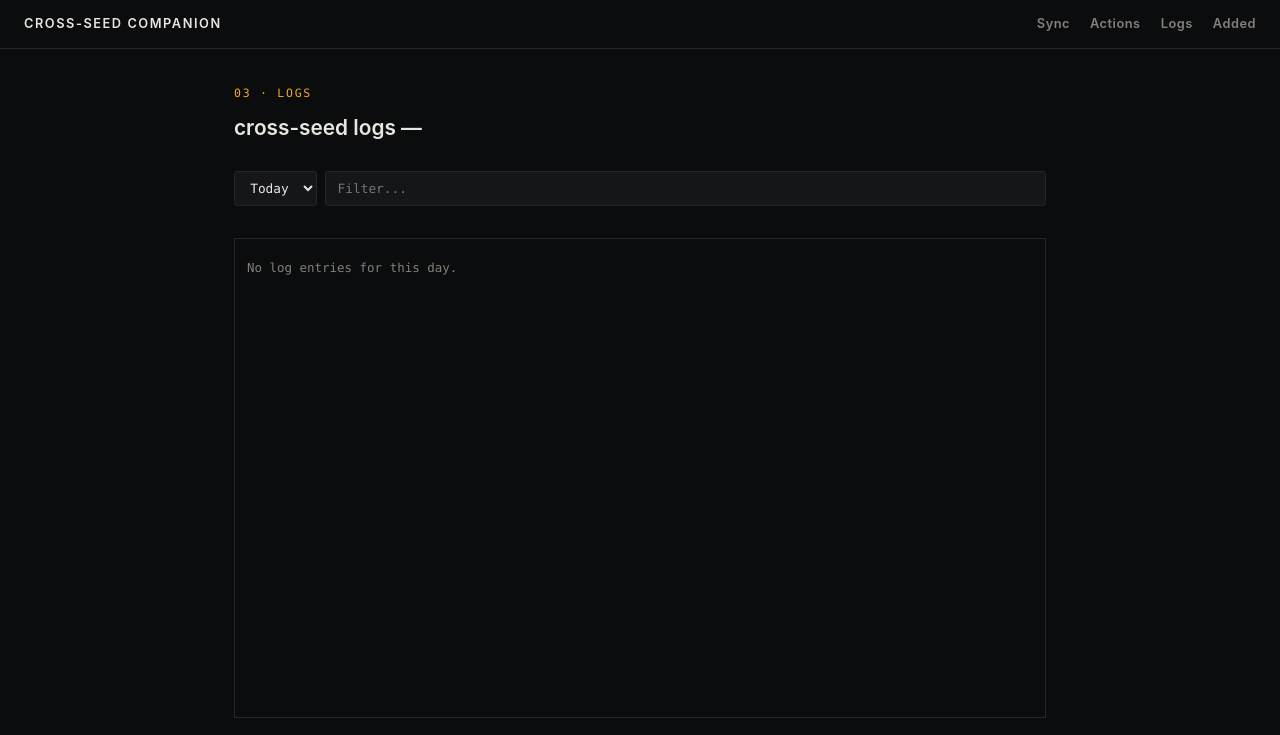
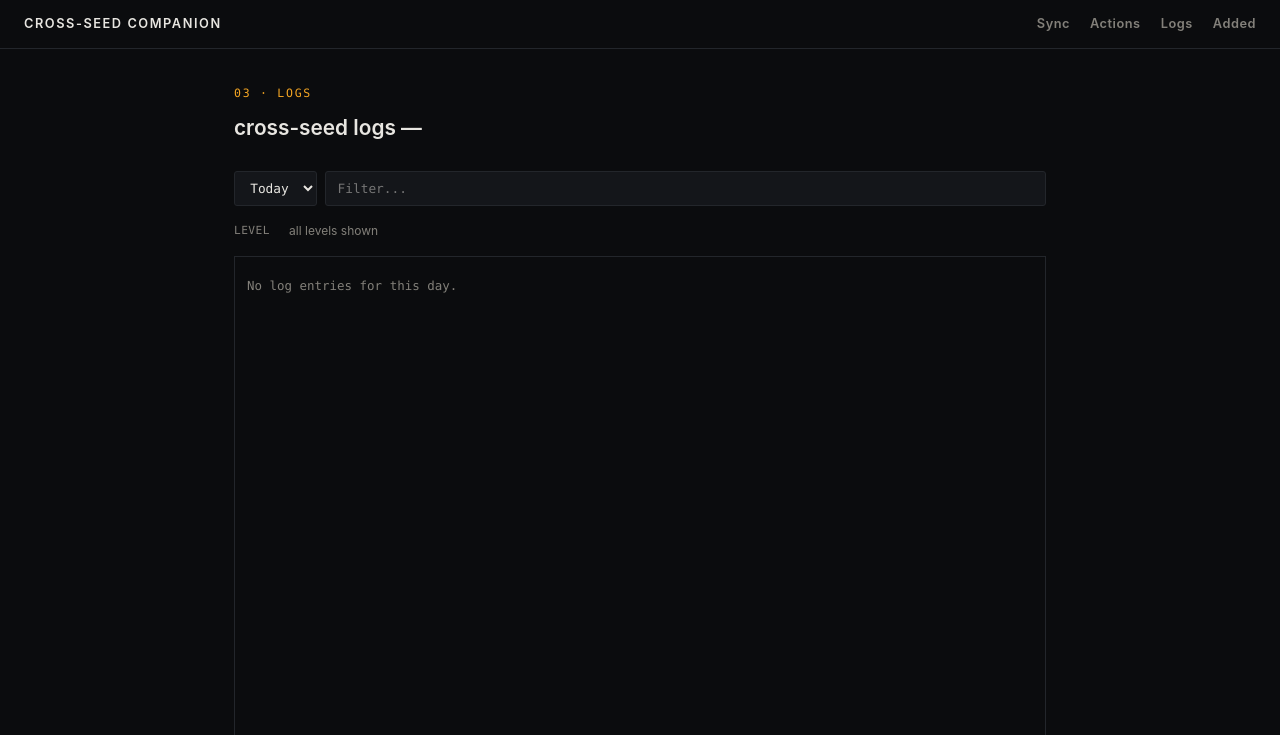
Before and after one commit to exoenjoi/cross-seed-companion, a FastAPI app: template app/templates/logs.html in a window 1280 px wide. Shown: the top 735 px of the page. Run offline with FastAPI, Linux system fonts and the light colour scheme; the template is opened without the code that fills it, so the values that code supplies are empty; parts of the project's set-up code (start-up, migrations or seed data) failed here and were passed over.

Commit message:
feat: make /logs level filters inclusive (none selected = all), add Level label
Also shorten the 'search by path' input label.

Co-Authored-By: Claude Sonnet 5 <noreply@anthropic.com>

```diff
--- a/app/actions_builtin.yaml
+++ b/app/actions_builtin.yaml
@@ -45,7 +45,7 @@
   headers: *auth
   body:
     path: "${INPUT}"
-  input_label: "Path to the torrent data, as cross-seed sees it"
+  input_label: "Path to torrent data"
   confirm: "Search all your indexers for the torrent at this path?"
 
 - id: inject
--- a/app/templates/base.html
+++ b/app/templates/base.html
@@ -270,11 +270,28 @@
       border-radius: 3px;
     }
     .log-filter { flex: 1; }
+    .log-level-row {
+      display: flex;
+      align-items: center;
+      gap: 0.6rem;
+      flex-wrap: wrap;
+      margin-bottom: 1rem;
+    }
+    .log-level-label {
+      font-family: var(--mono);
+      font-size: 0.7rem;
+      text-transform: uppercase;
+      letter-spacing: 0.04em;
+      color: var(--fg-dim);
+    }
     .log-level-filters {
       display: flex;
       gap: 0.4rem;
       flex-wrap: wrap;
-      margin-bottom: 1rem;
+    }
+    .log-level-hint {
+      font-size: 0.75rem;
+      color: var(--fg-dim);
     }
     .level-chip {
       font-family: var(--mono);
@@ -287,12 +304,12 @@
       padding: 0.3rem 0.6rem;
       border-radius: 3px;
       cursor: pointer;
-      opacity: 0.45;
     }
     .level-chip.active {
-      color: var(--accent);
-      border-color: var(--accent-dim);
-      opacity: 1;
+      color: var(--bg);
+      background: var(--accent);
+      border-color: var(--accent);
+      font-weight: 600;
     }
     .log-container {
       height: 60vh;
--- a/app/templates/logs.html
+++ b/app/templates/logs.html
@@ -15,7 +15,11 @@
   </select>
   <input type="text" id="log-filter" class="log-filter" placeholder="Filter...">
 </div>
-<div id="log-level-filters" class="log-level-filters"></div>
+<div class="log-level-row">
+  <span class="log-level-label">Level</span>
+  <div id="log-level-filters" class="log-level-filters"></div>
+  <span id="log-level-hint" class="log-level-hint">all levels shown</span>
+</div>
 
 <div id="log-container" class="log-container">
   {% if entries %}
@@ -37,7 +41,9 @@
     var isCurrent = {{ "true" if selected_day == "current" else "false" }};
 
     var emptyNotice = document.getElementById("log-filter-empty");
-    var disabledLevels = new Set();
+    var levelHint = document.getElementById("log-level-hint");
+    // No level selected = show every level; selecting levels narrows the view to them.
+    var selectedLevels = new Set();
 
     function lineLevel(line) {
       var match = /log-level-(\S+)/.exec(line.className);
@@ -48,15 +54,17 @@
       if (!level || levelFilters.querySelector('[data-level="' + level + '"]')) return;
       var chip = document.createElement("button");
       chip.type = "button";
-      chip.className = "level-chip active";
+      chip.className = "level-chip";
+      chip.setAttribute("aria-pressed", "false");
       chip.dataset.level = level;
       chip.textContent = level;
       chip.addEventListener("click", function () {
-        chip.classList.toggle("active");
-        if (chip.classList.contains("active")) {
-          disabledLevels.delete(level);
+        var selected = chip.classList.toggle("active");
+        chip.setAttribute("aria-pressed", String(selected));
+        if (selected) {
+          selectedLevels.add(level);
         } else {
-          disabledLevels.add(level);
+          selectedLevels.delete(level);
         }
         applyFilter();
       });
@@ -69,10 +77,11 @@
       var visibleCount = 0;
       lines.forEach(function (line) {
         var matchesText = needle === "" || line.textContent.toLowerCase().includes(needle);
-        var matchesLevel = !disabledLevels.has(lineLevel(line));
+        var matchesLevel = selectedLevels.size === 0 || selectedLevels.has(lineLevel(line));
         line.hidden = !(matchesText && matchesLevel);
         if (!line.hidden) visibleCount++;
       });
+      levelHint.hidden = selectedLevels.size > 0;
       emptyNotice.hidden = !(lines.length > 0 && visibleCount === 0);
     }
 
```
